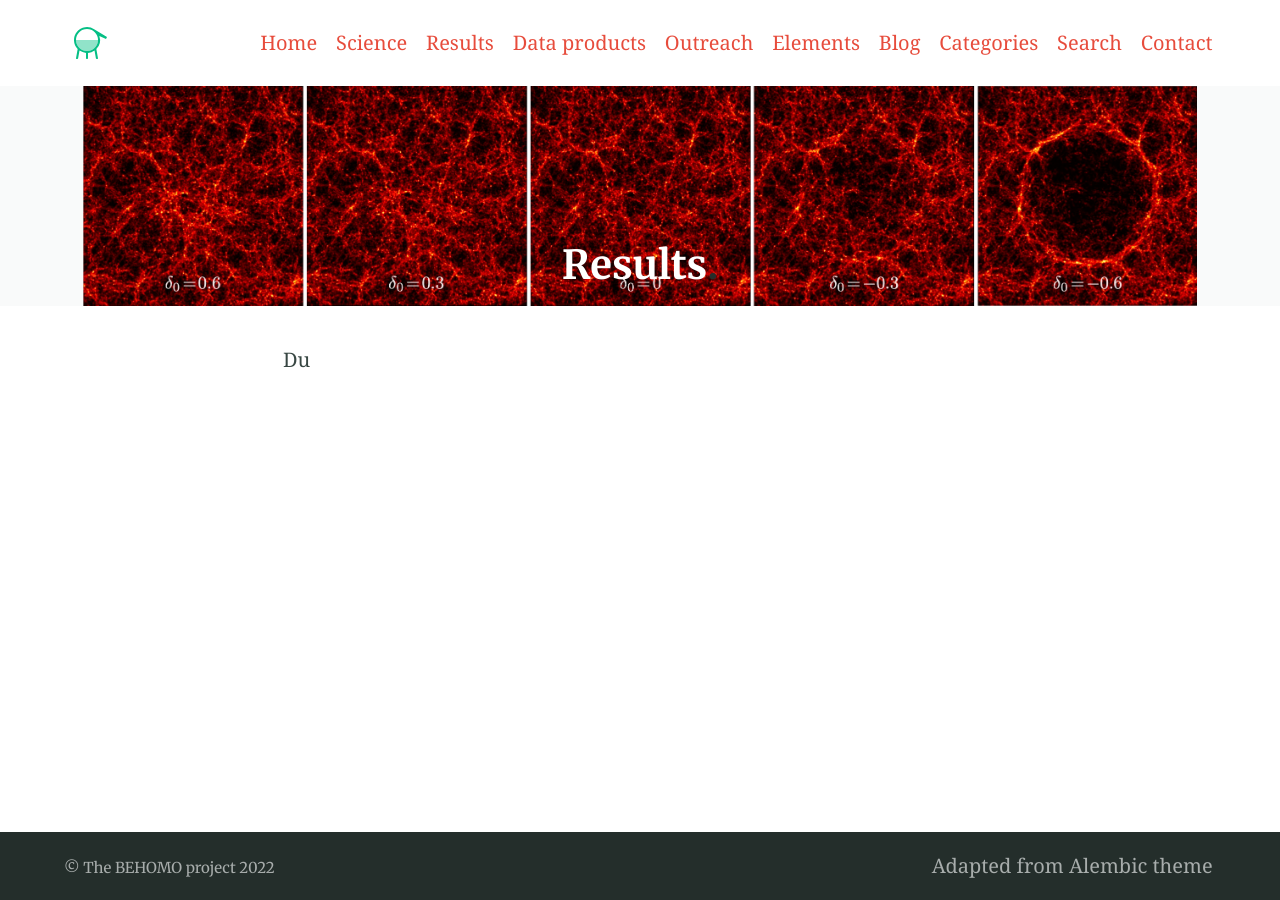
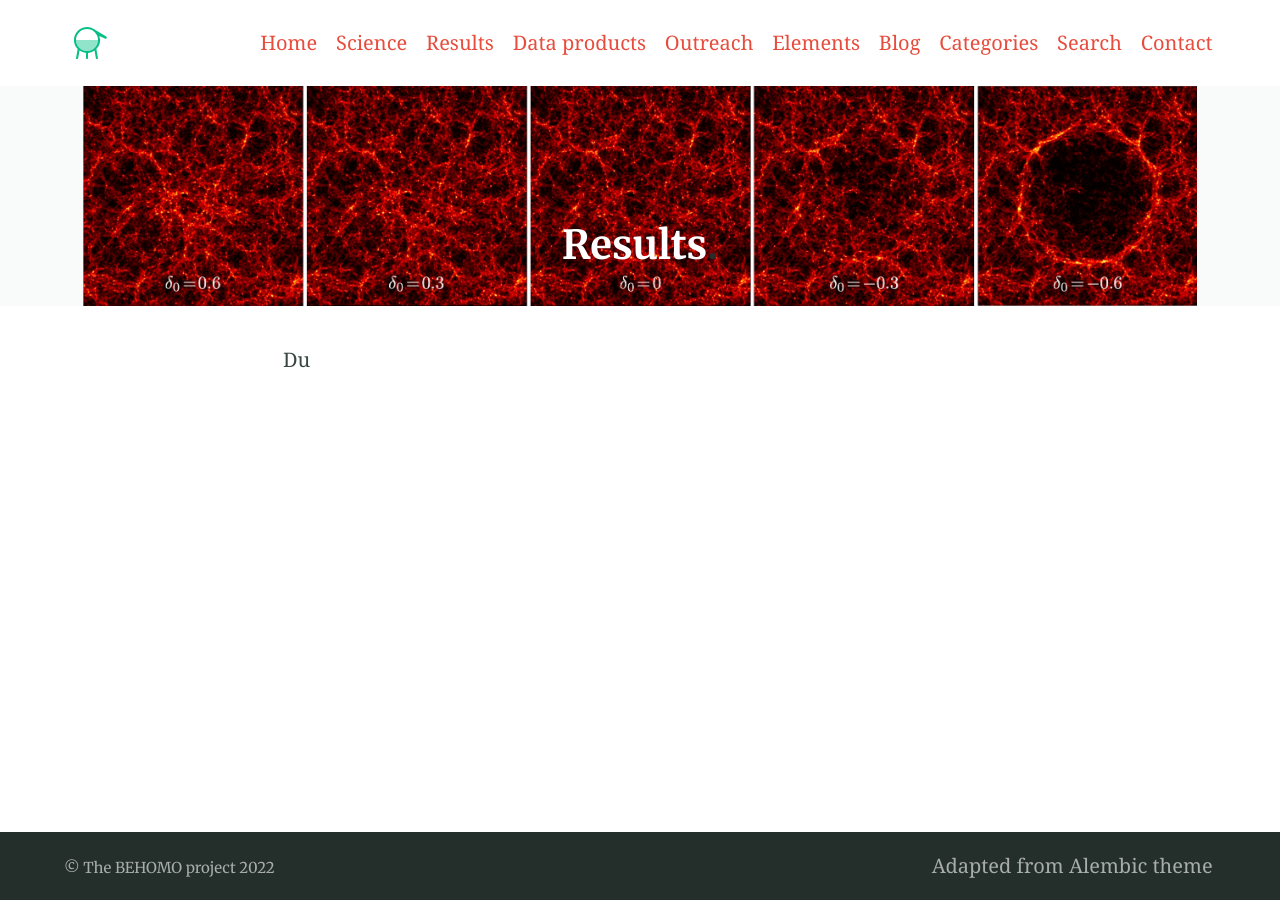
Before and after one commit to valerio-marra/BEHOMO-project, a Jekyll site: the page built from docs/results.md, in a window 1280 px wide. Built offline with Jekyll 4.4.1, drawn with Linux system fonts in a browser that asks for light colours.

Commit message:
Update site-feature.html

```diff
--- a/docs/_includes/site-feature.html
+++ b/docs/_includes/site-feature.html
@@ -8,7 +8,7 @@
 
 {% if feature_text or feature_image %}
   <div class="feature"{% if feature_image %} style="background-image: url({{ feature_image }});background-size: auto 220px;background-repeat: no-repeat;height: 220px;"{% endif %}>
-    <div class="container  typeset"{% if feature_text %} style="position: relative; top: 20px;"{% endif %}>
+    <div class="container  typeset"{% if feature_text %} style="position: relative; top: 0px;"{% endif %}>
       {{ feature_text | markdownify }}
     </div>
   </div>
```
